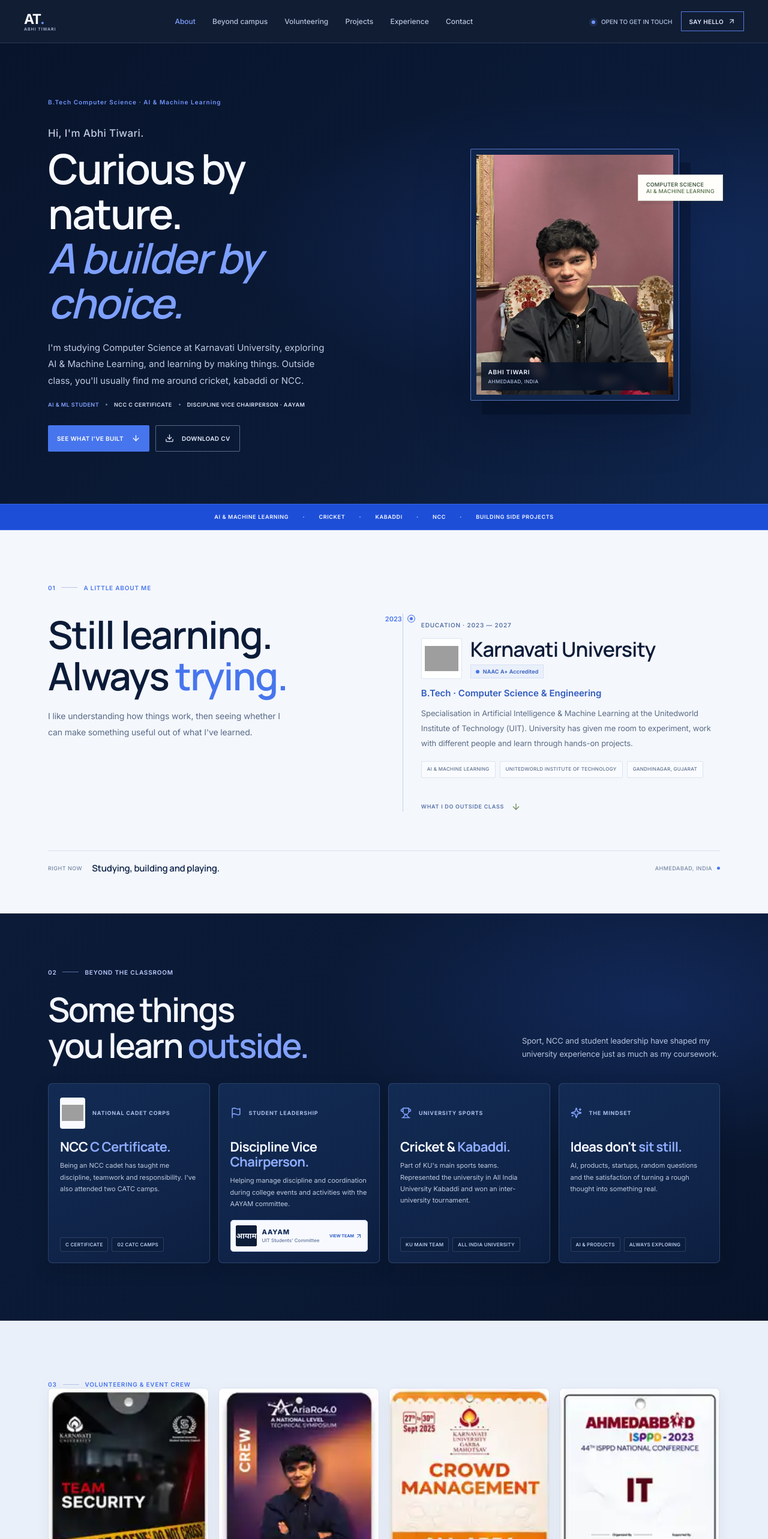
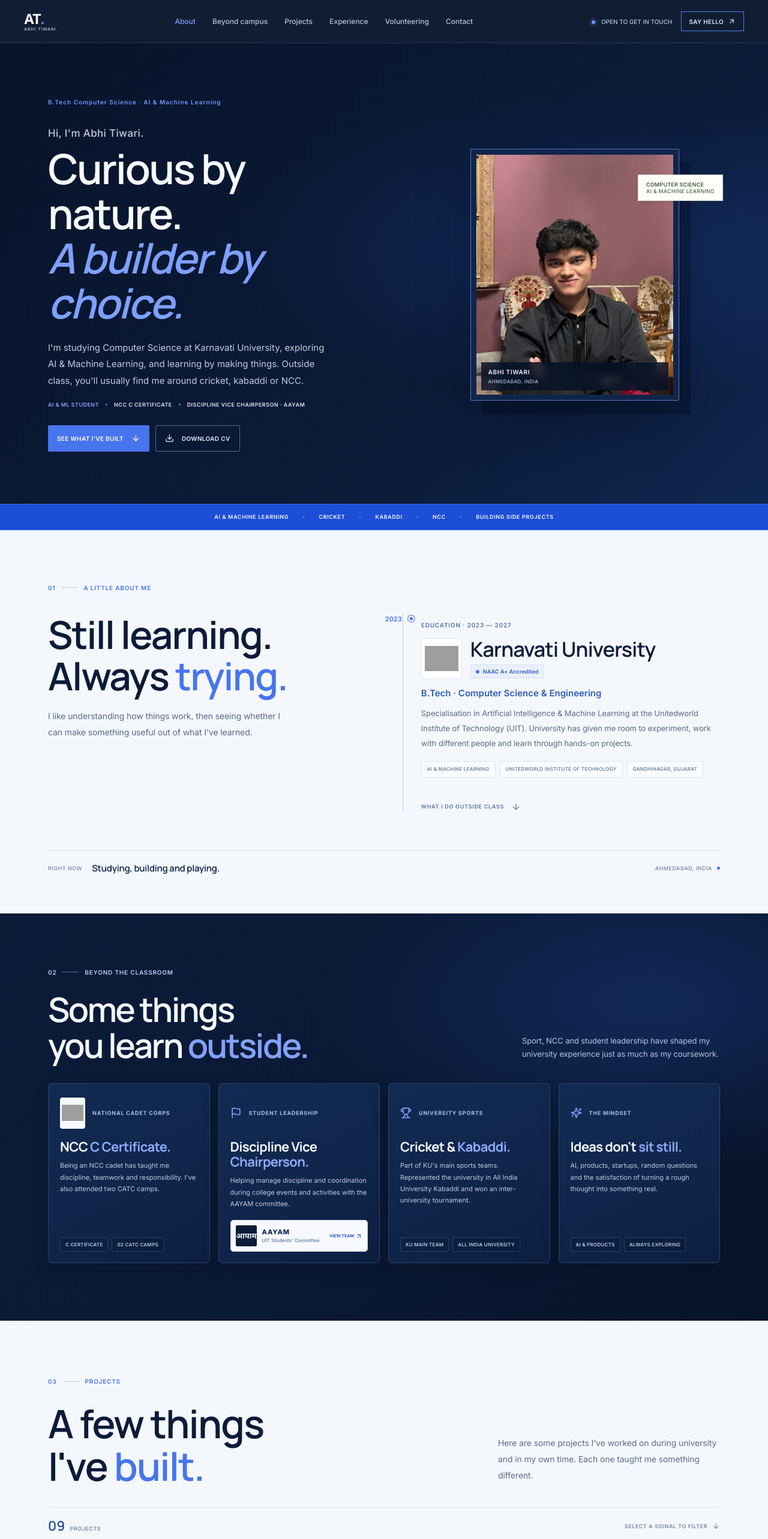
Before and after one commit to abhitiwari12/abhitiwari, a React (Vite) app: page / in a window 1280 px wide. Shown: the top 2566 px of the page at 60% size. Built offline with nearby package versions, Linux system fonts and the light colour scheme; grey boxes are pictures that could not be loaded; a web font is replaced by a local one.

Commit message:
Move volunteering after experience and remove duplicate education timeline card

```diff
--- a/src/main.jsx
+++ b/src/main.jsx
@@ -23,7 +23,7 @@ const experiences = [
  {date:"MAY — JUL 2026",role:"AI / ML Intern",company:"Microweb Solutions",place:"Ahmedabad",text:"Worked on practical machine-learning workflows using Python and Scikit-learn — from data preprocessing and exploratory analysis to feature engineering and model evaluation.",tags:["Python","Scikit-learn","Data Analysis"]},
  {date:"JUN — JUL 2024",role:"Social Media Intern",company:"Karma Foundation",place:"Ahmedabad",text:"Managed content across LinkedIn, Instagram and Facebook, and worked on improving audience engagement through data-informed content strategies.",tags:["Content","Social Media","Engagement"]}
 ];
-const chapters=[{number:"01",label:"About",id:"origin"},{number:"02",label:"Beyond campus",id:"formation"},{number:"03",label:"Volunteering",id:"volunteering"},{number:"04",label:"Projects",id:"work"},{number:"05",label:"Experience",id:"field"},{number:"06",label:"Contact",id:"horizon"}];
+const chapters=[{number:"01",label:"About",id:"origin"},{number:"02",label:"Beyond campus",id:"formation"},{number:"03",label:"Projects",id:"work"},{number:"04",label:"Experience",id:"field"},{number:"05",label:"Volunteering",id:"volunteering"},{number:"06",label:"Contact",id:"horizon"}];
 
 function ProjectCard({project,index}) {
  return <article className={"project-card reveal "+(project.featured?"project-card-featured ":"")+(project.closing?"project-card-closing":"")} style={{"--reveal-delay":(index%2)*90+"ms"}}><div className="project-art"><img className="project-thumbnail" src={project.thumbnail} alt={project.title+" project preview"} loading="lazy"/><span className="project-number">{project.number} / 09</span>{project.featured&&<span className="project-featured-tag"><Zap size={12}/> SIGNATURE BUILD</span>}</div><div className="project-details"><div className="project-meta"><span>{project.category}</span><span>BUILD LOG / {project.number}</span></div><h3>{project.title}</h3><div className="project-subtitle">{project.subtitle}</div><p>{project.description}</p><div className="project-stack">{project.stack.map(item=><span key={item}>{item}</span>)}</div>{(project.proof||project.context)&&<div className="project-context">{project.proof||project.context}</div>}{project.context&&project.proof&&<div className="project-context project-context-extra">{project.context}</div>}<div className="project-actions">{project.github&&<a href={project.github} target="_blank" rel="noreferrer">SOURCE CODE <ArrowUpRight size={13}/></a>}{project.live&&<a href={project.live} target="_blank" rel="noreferrer">LIVE DEMO <ArrowUpRight size={13}/></a>}{project.report&&<a href={project.report} target="_blank" rel="noreferrer">PROJECT REPORT <ArrowUpRight size={13}/></a>}</div></div></article>;
@@ -142,8 +142,24 @@ function App() {
     </div>
    </div></section>
 
+
+
+
+   <section className="build-section chapter-section" id="work"><div className="section-wrap">
+    <div className="chapter-index reveal"><span>03</span><i/><span>PROJECTS</span></div><div className="build-heading reveal"><div><h2>A few things<br/>I've <em>built.</em></h2></div><p>Here are some projects I've worked on during university and in my own time. Each one taught me something different.</p></div>
+    <div className="build-countline reveal"><span><b>{String(projects.length).padStart(2,"0")}</b> PROJECTS</span><span>SELECT A SIGNAL TO FILTER <ArrowDown size={13}/></span></div>
+    <div className="project-filters reveal" role="group" aria-label="Filter projects">{["All","Research","Automation","AI / ML","Finance / Data","University"].map(item=><button type="button" key={item} aria-pressed={filter===item} className={filter===item?"filter-active":""} onClick={()=>setFilter(item)}>{item}</button>)}<span className="filter-results">{String(filteredProjects.length).padStart(2,"0")} RESULTS</span></div>
+    <div className="journey-project-grid">{filteredProjects.map((project,i)=><ProjectCard key={project.number} project={project} index={i}/>)}</div>
+    <div className="build-end reveal"><span>THERE'S ALWAYS ANOTHER IDEA</span><a href="https://github.com/abhitiwari12" target="_blank" rel="noreferrer">FOLLOW THE CODE <ArrowUpRight size={14}/></a></div>
+   </div></section>
+
+   <section className="field-section" id="field"><div className="field-inner section-wrap">
+    <div className="chapter-index chapter-index-light reveal"><span>04</span><i/><span>EXPERIENCE</span></div><div className="field-heading reveal"><h2>Learning by<br/><em>doing the work.</em></h2><p>A couple of opportunities that helped me take what I was learning and apply it with real teams.</p></div>
+    <div className="field-timeline">{experiences.map((item,i)=><article className="field-entry reveal" key={item.company}><div className="field-date"><span>0{i+1}</span><b>{item.date}</b></div><div className="field-node"><i/></div><div className="field-entry-content"><div className="field-company">{item.company}<span> / {item.place}</span></div><h3 className="field-role-title">{item.role}</h3><p>{item.text}</p><div className="field-tags">{item.tags.map(tag=><span key={tag}>{tag}</span>)}</div></div></article>)}</div>
+   </div></section>
+
    <section className="volunteer-section chapter-section" id="volunteering"><div className="volunteer-inner section-wrap">
-    <div className="chapter-index reveal"><span>03</span><i/><span>VOLUNTEERING & EVENT CREW</span></div>
+    <div className="chapter-index reveal"><span>05</span><i/><span>VOLUNTEERING & EVENT CREW</span></div>
 
     <div className="volunteer-grid">
       <article className="volunteer-card reveal">
@@ -181,20 +197,6 @@ function App() {
     </div>
    </div></section>
 
-
-   <section className="build-section chapter-section" id="work"><div className="section-wrap">
-    <div className="chapter-index reveal"><span>04</span><i/><span>PROJECTS</span></div><div className="build-heading reveal"><div><h2>A few things<br/>I've <em>built.</em></h2></div><p>Here are some projects I've worked on during university and in my own time. Each one taught me something different.</p></div>
-    <div className="build-countline reveal"><span><b>{String(projects.length).padStart(2,"0")}</b> PROJECTS</span><span>SELECT A SIGNAL TO FILTER <ArrowDown size={13}/></span></div>
-    <div className="project-filters reveal" role="group" aria-label="Filter projects">{["All","Research","Automation","AI / ML","Finance / Data","University"].map(item=><button type="button" key={item} aria-pressed={filter===item} className={filter===item?"filter-active":""} onClick={()=>setFilter(item)}>{item}</button>)}<span className="filter-results">{String(filteredProjects.length).padStart(2,"0")} RESULTS</span></div>
-    <div className="journey-project-grid">{filteredProjects.map((project,i)=><ProjectCard key={project.number} project={project} index={i}/>)}</div>
-    <div className="build-end reveal"><span>THERE'S ALWAYS ANOTHER IDEA</span><a href="https://github.com/abhitiwari12" target="_blank" rel="noreferrer">FOLLOW THE CODE <ArrowUpRight size={14}/></a></div>
-   </div></section>
-
-   <section className="field-section" id="field"><div className="field-inner section-wrap">
-    <div className="chapter-index chapter-index-light reveal"><span>05</span><i/><span>EXPERIENCE</span></div><div className="field-heading reveal"><h2>Learning by<br/><em>doing the work.</em></h2><p>A couple of opportunities that helped me take what I was learning and apply it with real teams.</p></div>
-    <div className="field-timeline">{experiences.map((item,i)=><article className="field-entry reveal" key={item.company}><div className="field-date"><span>0{i+1}</span><b>{item.date}</b></div><div className="field-node"><i/></div><div className="field-entry-content"><div className="field-company">{item.company}<span> / {item.place}</span></div><h3 className="field-role-title">{item.role}</h3><p>{item.text}</p><div className="field-tags">{item.tags.map(tag=><span key={tag}>{tag}</span>)}</div></div></article>)}<article className="field-entry field-education reveal"><div className="field-date"><span>NOW</span><b>2023 — 2027</b></div><div className="field-node"><i/></div><div className="field-entry-content"><div className="field-company">THE FOUNDATION</div><h3>Karnavati University</h3><p>B.Tech Computer Science · Artificial Intelligence & Machine Learning.</p><div className="field-tags"><span>LEARNING</span><span>EXPERIMENTING</span><span>GROWING</span></div></div></article></div>
-   </div></section>
-
    <section className="sidequest-section"><div className="sidequest-inner section-wrap"><div className="sidequest-copy reveal"><div className="chapter-index"><span>A SIDE PROJECT</span><i/><span>MADE FOR FUN</span></div><h2>A little game<br/>I made: <em>GEORUSH.</em></h2><p>GEORUSH is a geography guessing game I built for fun. It brings together maps, quick decisions and a bit of friendly competition. Give it a try.</p><a className="sidequest-button" href="/games/georush/index.html" target="_blank" rel="noreferrer">ENTER GEORUSH <ArrowUpRight size={15}/></a></div><div className="georush-art reveal"><div className="geo-grid"/><div className="geo-top"><span>ABHI'S GAME CORNER</span><span>V1.3 / PLAYABLE</span></div><div className="geo-routes"><i/><i/><i/></div><div className="geo-pin geo-pin-a"/><div className="geo-pin geo-pin-b"/><div className="geo-title">GEO<br/><em>RUSH</em></div><div className="geo-bottom"><span>INDIA / WORLD / MIXED</span><Gamepad2 size={19}/></div></div></div></section>
 
    <section className="inspiration-chapter section-wrap reveal"><div className="inspiration-visual"><div className="inspiration-halo"/><span className="inspiration-18">18</span><img src="/assets/virat-kohli-user-photo.png" alt="Virat Kohli celebrating for India" loading="lazy"/><span className="inspiration-tag">INDIA / THE STANDARD</span></div><div className="inspiration-text"><div className="chapter-index"><span>ONE OF MY INSPIRATIONS</span><i/><span>CRICKET</span></div><h2>Always inspired<br/>by <em>the game.</em></h2><p>I've always admired Virat Kohli — not just for his cricket, but for the consistency and work ethic behind it. Cricket is a big part of my life, and that mindset is something I try to carry into everything else.</p><div className="inspiration-values"><span>01 / DISCIPLINE</span><span>02 / SELF-BELIEF</span><span>03 / CONSISTENCY</span></div></div></section>
```
